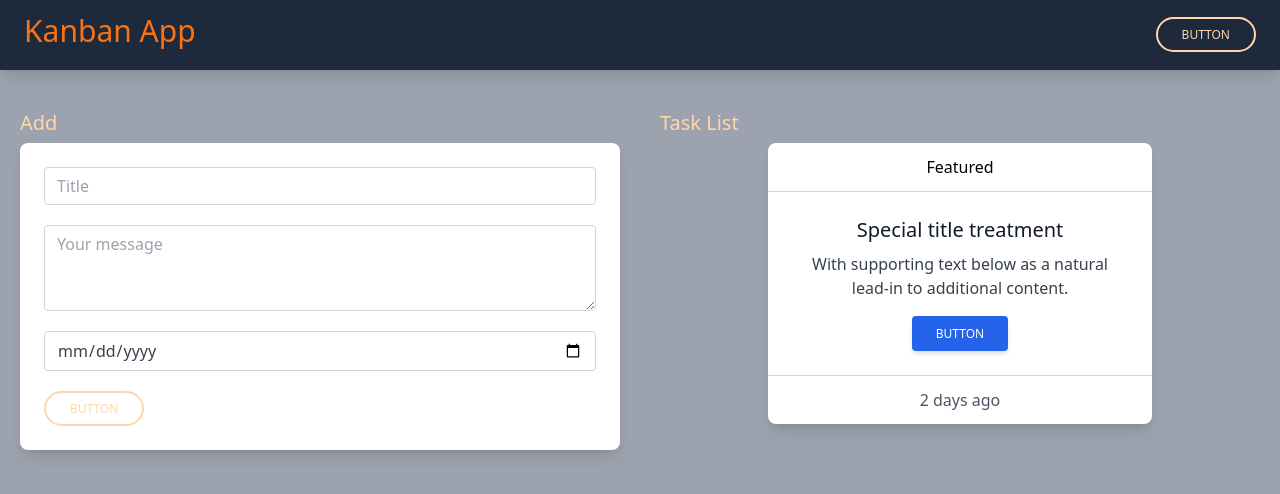
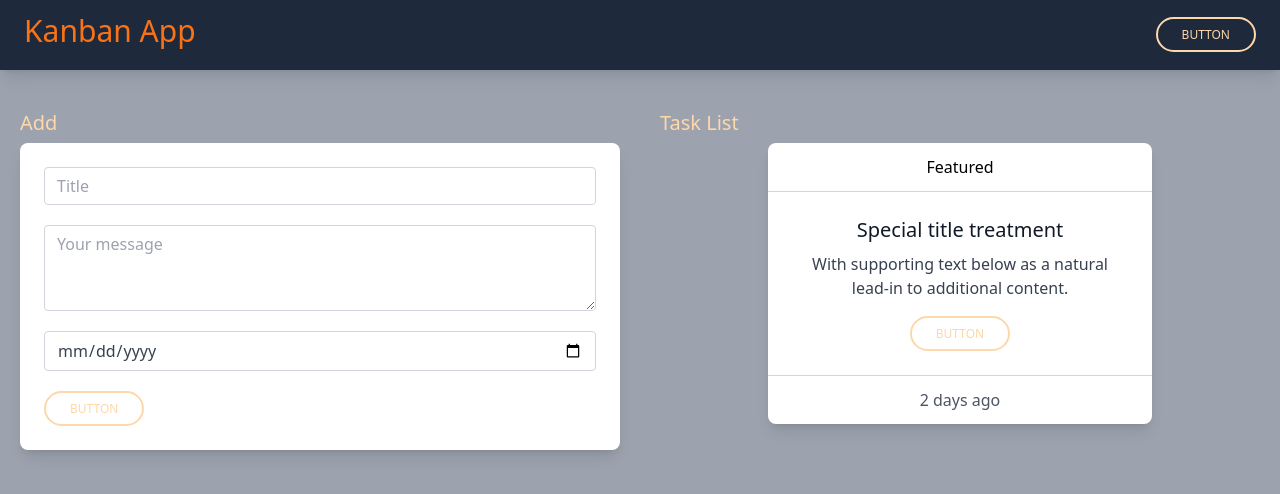
Before and after one commit to Usernamek-dot/todo2022, a React (Vite) app in the folder to-do/: page / in a window 1280 px wide. Shown: the top 494 px of the page. Built offline with nearby package versions, Linux system fonts and the light colour scheme.

Commit message:
Added button template

```diff
--- /dev/null
+++ b/to-do/src/components/Button.jsx
@@ -0,0 +1,12 @@
+export const Button = () => {
+  return (
+    <>
+      <button
+        type="submit"
+        className="inline-block px-6 py-2 border-2 border-orange-200 text-orange-200 font-medium text-xs leading-tight uppercase rounded-full   hover:bg-black hover:bg-opacity-5 focus:outline-none"
+      >
+        button
+      </button>
+    </>
+  );
+};
--- a/to-do/src/components/Form.jsx
+++ b/to-do/src/components/Form.jsx
@@ -1,3 +1,5 @@
+import { Button } from "./Button";
+
 export const Form = () => {
   return (
     <>
@@ -81,12 +83,7 @@ export const Form = () => {
               />
             </div>
             {/* submit */}
-            <button
-              type="submit"
-              className="inline-block px-6 py-2 border-2 border-orange-200 text-orange-200 font-medium text-xs leading-tight uppercase rounded-full   hover:bg-black hover:bg-opacity-5 focus:outline-none"
-            >
-              button
-            </button>
+            <Button/>
           </form>
         </div>
       </div>
--- a/to-do/src/components/Header.jsx
+++ b/to-do/src/components/Header.jsx
@@ -1,3 +1,5 @@
+import { Button } from "./Button";
+
 export const Header = () => {
   return (
     <>
@@ -6,12 +8,7 @@ export const Header = () => {
           <p className="font-medium leading-tight text-3xl mt-0 mb-2 text-orange-500">
             Kanban App
           </p>
-          <button
-            type="submit"
-            className="inline-block px-6 py-2 border-2 border-orange-200 text-orange-200 font-medium text-xs leading-tight uppercase rounded-full   hover:bg-black hover:bg-opacity-5 focus:outline-none"
-          >
-            button
-          </button>
+          <Button />
         </div>
       </nav>
     </>
--- a/to-do/src/components/Task.jsx
+++ b/to-do/src/components/Task.jsx
@@ -1,3 +1,5 @@
+import { Button } from "./Button";
+
 export const Task = () => {
   return (
     <>
@@ -12,12 +14,7 @@ export const Task = () => {
               With supporting text below as a natural lead-in to additional
               content.
             </p>
-            <button
-              type="button"
-              class=" inline-block px-6 py-2.5 bg-blue-600 text-white font-medium text-xs leading-tight uppercase rounded shadow-md hover:bg-blue-700 hover:shadow-lg focus:bg-blue-700 focus:shadow-lg focus:outline-none focus:ring-0 active:bg-blue-800 active:shadow-lg transition duration-150 ease-in-out"
-            >
-              Button
-            </button>
+            <Button />
           </div>
           <div class="py-3 px-6 border-t border-gray-300 text-gray-600">
             2 days ago
```
